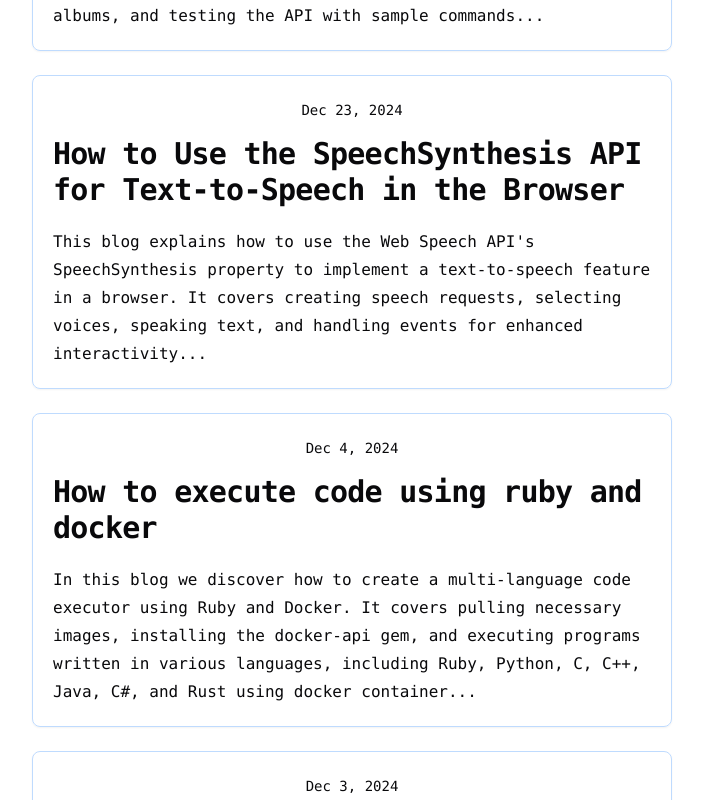
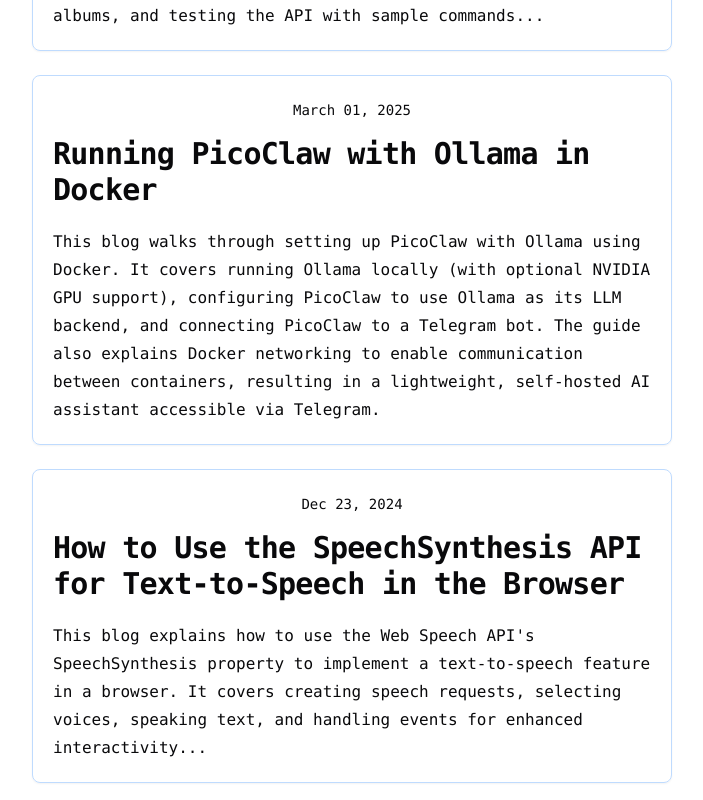
Before and after one commit to abhirampai/my_blog, a Next.js app: page / in a window 1280 px wide. Shown: the part 1200-2000 px from the top of the page, without its empty margins (288-991 px from the left). Built offline with nearby package versions, Linux system fonts and the light colour scheme.

Commit message:
Add blog entry for PicoClaw with Ollama in Docker
Added a new blog entry about setting up PicoClaw with Ollama using Docker, including details on configuration and networking.

```diff
--- a/src/app/page/constants.js
+++ b/src/app/page/constants.js
@@ -280,6 +280,18 @@
       "Chat completions",
       "Function callling"
     ]
+  }, {
+    name: "Running PicoClaw with Ollama in Docker",
+    summary: "This blog walks through setting up PicoClaw with Ollama using Docker. It covers running Ollama locally (with optional NVIDIA GPU support), configuring PicoClaw to use Ollama as its LLM backend, and connecting PicoClaw to a Telegram bot. The guide also explains Docker networking to enable communication between containers, resulting in a lightweight, self-hosted AI assistant accessible via Telegram.",
+    publishedDate: "March 01, 2025",
+    slug: "running_picoclaw_with_ollama_in_docker",
+    keywords: [
+      "PicoClaw",
+      "Ollama",
+      "Docker",
+      "Telegram AI Bot",
+      "Shared Docker Network"
+    ]
   }
 ];
 
```
